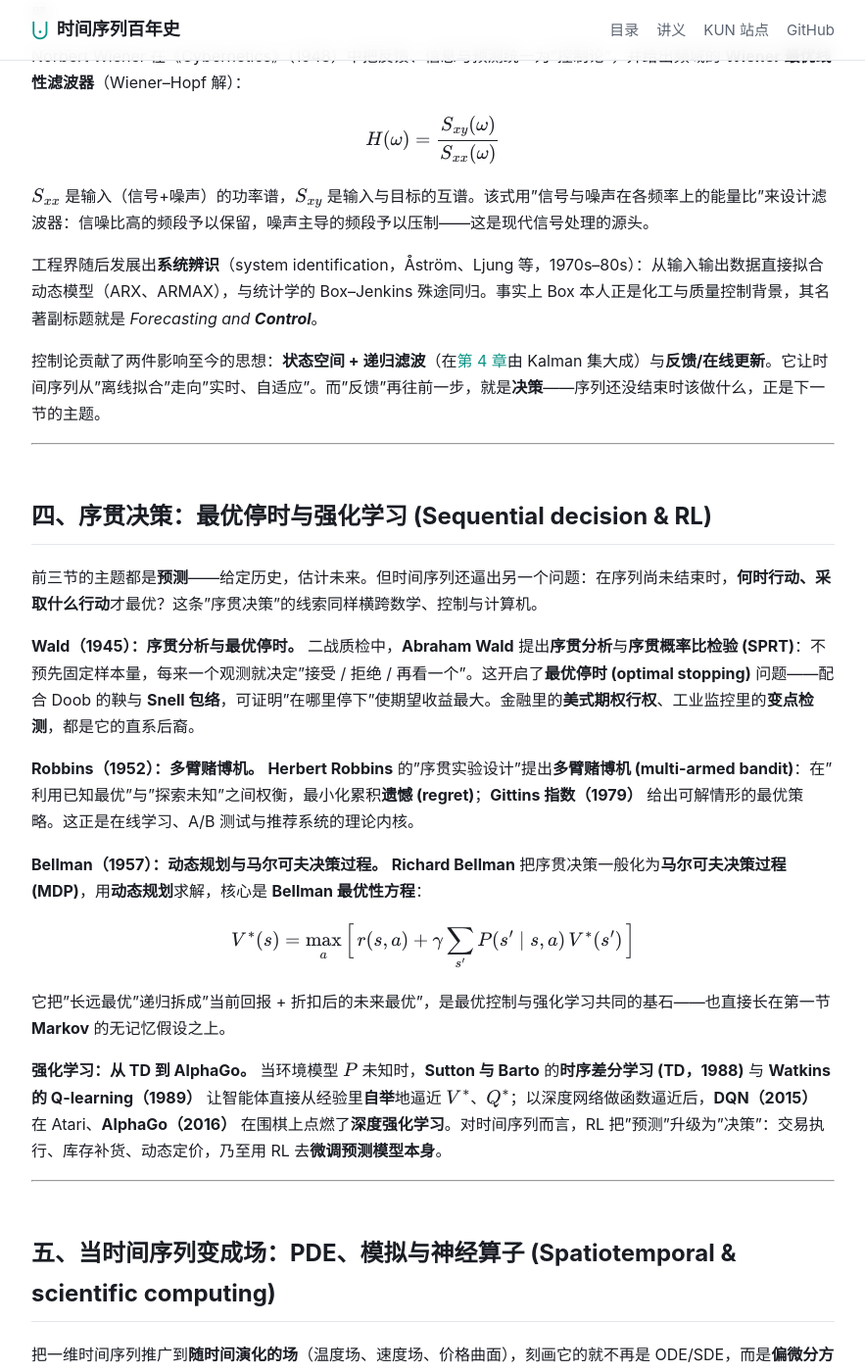
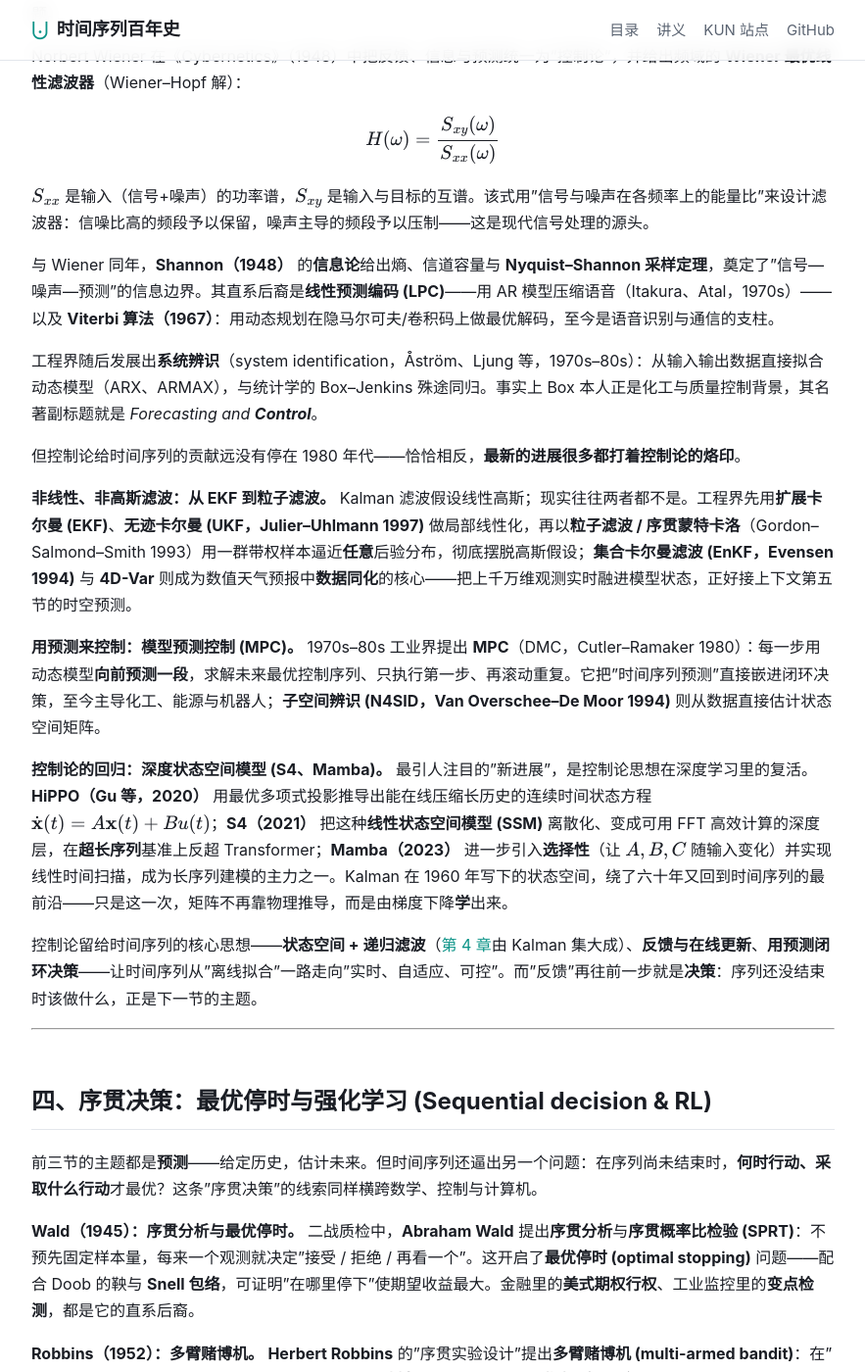
Before and after one commit to JiangYou2025/kun, a Jekyll site: the page built from history/foundations.md, in a window 1280 px wide and 1400 px high, scrolled down 5133 px. Shown: the whole window at 98% size, without its empty margins (198-1081 px from the left). Built offline with Jekyll 4.4.1, drawn with Linux system fonts in a browser that asks for light colours; formulas are drawn with MathJax 3; some of the changed text lies outside the part shown.

Commit message:
History: extend control/comms thread to modern time-series progress
The cybernetics line stopped at the 1980s; bring it to the present:
Shannon information theory & Viterbi, nonlinear/non-Gaussian filtering
(EKF/UKF, particle filters, EnKF data assimilation), model predictive
control, and the control-theoretic revival in deep learning — HiPPO/S4/Mamba
deep state-space models. Populate matching control-domain timeline rows.

Co-Authored-By: Claude Opus 4.8 (1M context) <noreply@anthropic.com>

```diff
--- a/history/foundations.md
+++ b/history/foundations.md
@@ -121,7 +121,7 @@ $$ \mathbf y_t=\big(x_t,\,x_{t-\tau},\,x_{t-2\tau},\dots,x_{t-(m-1)\tau}\big) $$
 
 ---
 
-## 三、控制论与通信工程：滤波、反馈与预测 (Cybernetics & control)
+## 三、控制论与通信工程：从滤波到深度状态空间 (Cybernetics & control)
 
 二战防空火控需要从含噪声的雷达回波中，**实时预测**飞机未来位置——这是一个在噪声中做最优预测/滤波的工程难题。
 
@@ -131,9 +131,19 @@ $$ H(\omega) = \frac{S_{xy}(\omega)}{S_{xx}(\omega)} $$
 
 $$S_{xx}$$ 是输入（信号+噪声）的功率谱，$$S_{xy}$$ 是输入与目标的互谱。该式用"信号与噪声在各频率上的能量比"来设计滤波器：信噪比高的频段予以保留，噪声主导的频段予以压制——这是现代信号处理的源头。
 
+与 Wiener 同年，**Shannon（1948）** 的**信息论**给出熵、信道容量与 **Nyquist–Shannon 采样定理**，奠定了"信号—噪声—预测"的信息边界。其直系后裔是**线性预测编码 (LPC)**——用 AR 模型压缩语音（Itakura、Atal，1970s）——以及 **Viterbi 算法（1967）**：用动态规划在隐马尔可夫/卷积码上做最优解码，至今是语音识别与通信的支柱。
+
 工程界随后发展出**系统辨识**（system identification，Åström、Ljung 等，1970s–80s）：从输入输出数据直接拟合动态模型（ARX、ARMAX），与统计学的 Box–Jenkins 殊途同归。事实上 Box 本人正是化工与质量控制背景，其名著副标题就是 *Forecasting and **Control***。
 
-控制论贡献了两件影响至今的思想：**状态空间 + 递归滤波**（在[第 4 章](04/)由 Kalman 集大成）与**反馈/在线更新**。它让时间序列从"离线拟合"走向"实时、自适应"。而"反馈"再往前一步，就是**决策**——序列还没结束时该做什么，正是下一节的主题。
+但控制论给时间序列的贡献远没有停在 1980 年代——恰恰相反，**最新的进展很多都打着控制论的烙印**。
+
+**非线性、非高斯滤波：从 EKF 到粒子滤波。** Kalman 滤波假设线性高斯；现实往往两者都不是。工程界先用**扩展卡尔曼 (EKF)**、**无迹卡尔曼 (UKF，Julier–Uhlmann 1997)** 做局部线性化，再以**粒子滤波 / 序贯蒙特卡洛**（Gordon–Salmond–Smith 1993）用一群带权样本逼近**任意**后验分布，彻底摆脱高斯假设；**集合卡尔曼滤波 (EnKF，Evensen 1994)** 与 **4D-Var** 则成为数值天气预报中**数据同化**的核心——把上千万维观测实时融进模型状态，正好接上下文第五节的时空预测。
+
+**用预测来控制：模型预测控制 (MPC)。** 1970s–80s 工业界提出 **MPC**（DMC，Cutler–Ramaker 1980）：每一步用动态模型**向前预测一段**，求解未来最优控制序列、只执行第一步、再滚动重复。它把"时间序列预测"直接嵌进闭环决策，至今主导化工、能源与机器人；**子空间辨识 (N4SID，Van Overschee–De Moor 1994)** 则从数据直接估计状态空间矩阵。
+
+**控制论的回归：深度状态空间模型 (S4、Mamba)。** 最引人注目的"新进展"，是控制论思想在深度学习里的复活。**HiPPO（Gu 等，2020）** 用最优多项式投影推导出能在线压缩长历史的连续时间状态方程 $$\dot{\mathbf x}(t)=A\mathbf x(t)+B u(t)$$；**S4（2021）** 把这种**线性状态空间模型 (SSM)** 离散化、变成可用 FFT 高效计算的深度层，在**超长序列**基准上反超 Transformer；**Mamba（2023）** 进一步引入**选择性**（让 $$A,B,C$$ 随输入变化）并实现线性时间扫描，成为长序列建模的主力之一。Kalman 在 1960 年写下的状态空间，绕了六十年又回到时间序列的最前沿——只是这一次，矩阵不再靠物理推导，而是由梯度下降**学**出来。
+
+控制论留给时间序列的核心思想——**状态空间 + 递归滤波**（[第 4 章](04/)由 Kalman 集大成）、**反馈与在线更新**、**用预测闭环决策**——让时间序列从"离线拟合"一路走向"实时、自适应、可控"。而"反馈"再往前一步就是**决策**：序列还没结束时该做什么，正是下一节的主题。
 
 ---
 
@@ -175,7 +185,7 @@ $$ \frac{\partial \mathbf u}{\partial t}+(\mathbf u\cdot\nabla)\mathbf u=-\frac1
 |------|----------|------|----------------------|
 | 数学 | Bachelier, Kolmogorov, Lévy, Doob, Itô, Lyons | 随机游走、概率公理化、鞅、随机微积分、谱表示、粗糙路径与签名 | 平稳性、可推断性、有效市场/无套利、连续时间金融、序列的通用特征 |
 | 物理 | Einstein, Langevin, Uhlenbeck, Lorenz, Takens, Hurst | 布朗运动、随机微分方程、确定性混沌、延迟嵌入、标度律 | 连续时间模型、AR(1) 物理意义、非线性动力学预测、长程相关 |
-| 控制/通信 | Wiener, Kalman, Åström | 最优滤波、状态空间、系统辨识 | 递归估计、在线/自适应、反馈 |
+| 控制/通信 | Shannon, Wiener, Kalman, Gordon, Gu | 信息论、最优/非线性滤波、状态空间、MPC、深度 SSM | 递归估计、数据同化、模型预测控制、S4/Mamba |
 | 序贯决策 | Wald, Robbins, Bellman, Sutton·Barto | 最优停时、多臂赌博机、动态规划、强化学习 | 序贯检验、变点检测、决策化预测 |
 | 时空 / 科学计算 | Navier–Stokes, Raissi, Lu, Li | PDE、数值模拟、PINN、神经算子 | 时空预测、天气/流体的数据驱动预报 |
 
@@ -183,4 +193,4 @@ $$ \frac{\partial \mathbf u}{\partial t}+(\mathbf u\cdot\nabla)\mathbf u=-\frac1
 
 ---
 
-**关键术语 (Key terms):** 平稳性 · 遍历定理 · 马尔可夫性 · 鞅 (martingale) · Lévy 过程与重尾 · 随机微积分 / Itô 引理 · 几何布朗运动 · 有效市场假说 · 路径积分 / Feynman–Kac · 粗糙路径与路径签名 · 粗糙波动率 · Wiener–Khinchin 定理 · Wiener 过程 · Ornstein–Uhlenbeck 过程 · Langevin 方程 · 确定性混沌 · Lyapunov 指数 · Takens 延迟嵌入 · 关联维数 · 长程相关 / Hurst 指数 · DFA · 1/f 噪声 · 经济物理 · Koopman 算子 / DMD · Wiener 滤波 · 系统辨识 · 马尔可夫决策过程 · 序贯分析 / 最优停时 · 多臂赌博机 · 动态规划 / Bellman 方程 · 强化学习 · 偏微分方程 / Navier–Stokes · 物理信息神经网络 (PINN) · 神经算子 (DeepONet / FNO) · 数据驱动天气预报
+**关键术语 (Key terms):** 平稳性 · 遍历定理 · 马尔可夫性 · 鞅 (martingale) · Lévy 过程与重尾 · 随机微积分 / Itô 引理 · 几何布朗运动 · 有效市场假说 · 路径积分 / Feynman–Kac · 粗糙路径与路径签名 · 粗糙波动率 · Wiener–Khinchin 定理 · Wiener 过程 · Ornstein–Uhlenbeck 过程 · Langevin 方程 · 确定性混沌 · Lyapunov 指数 · Takens 延迟嵌入 · 关联维数 · 长程相关 / Hurst 指数 · DFA · 1/f 噪声 · 经济物理 · Koopman 算子 / DMD · Wiener 滤波 · 系统辨识 · 信息论 / 采样定理 (Shannon) · Viterbi 算法 · 粒子滤波 / SMC · 集合卡尔曼 / 数据同化 · 模型预测控制 (MPC) · 深度状态空间模型 (HiPPO / S4 / Mamba) · 马尔可夫决策过程 · 序贯分析 / 最优停时 · 多臂赌博机 · 动态规划 / Bellman 方程 · 强化学习 · 偏微分方程 / Navier–Stokes · 物理信息神经网络 (PINN) · 神经算子 (DeepONet / FNO) · 数据驱动天气预报
```
Also changed, not shown: history/index.md (+7 -0 lines).
